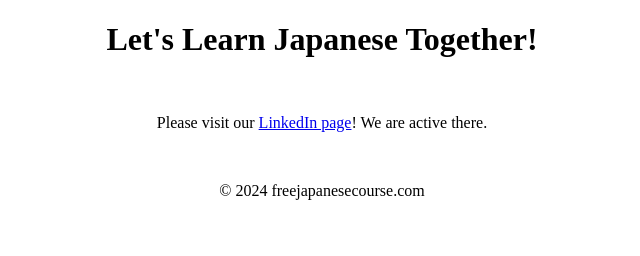
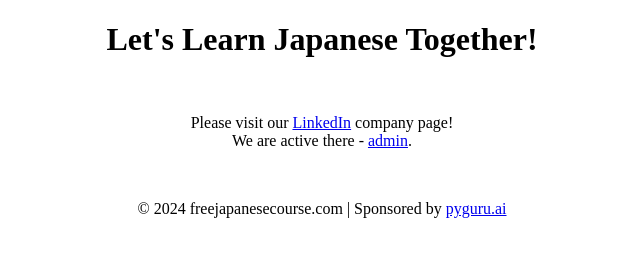
Before and after one commit to VedicJyotishAI/home4, a plain HTML site: page index.html in a window 1280 px wide. Shown: the whole page, without its empty margins (318-958 px from the left). Drawn offline with Linux system fonts and the light colour scheme.

Commit message:
Update index.html

```diff
--- a/index.html
+++ b/index.html
@@ -12,10 +12,10 @@
             <h1>Let's Learn Japanese Together!</h1>
     </header>
         <br>
-        <p>Please visit our <a href="https://www.linkedin.com/company/freejapanesecourse">LinkedIn page</a>! We are active there.</p>
+        <p>Please visit our <a href="https://www.linkedin.com/company/freejapanesecourse">LinkedIn</a> company page!<br>We are active there - <a href="https://www.linkedin.com/in/ajitjain/">admin</a>.</p>
     <footer>
         <br>
-        <p>&copy; 2024 freejapanesecourse.com</p>
+        <p>&copy; 2024 freejapanesecourse.com | Sponsored by <a href="https://pyguru.ai/" title="Free Education, Empowerment and Innovation">pyguru.ai</a></p>
     </footer>
     </center>
 </body>
```
